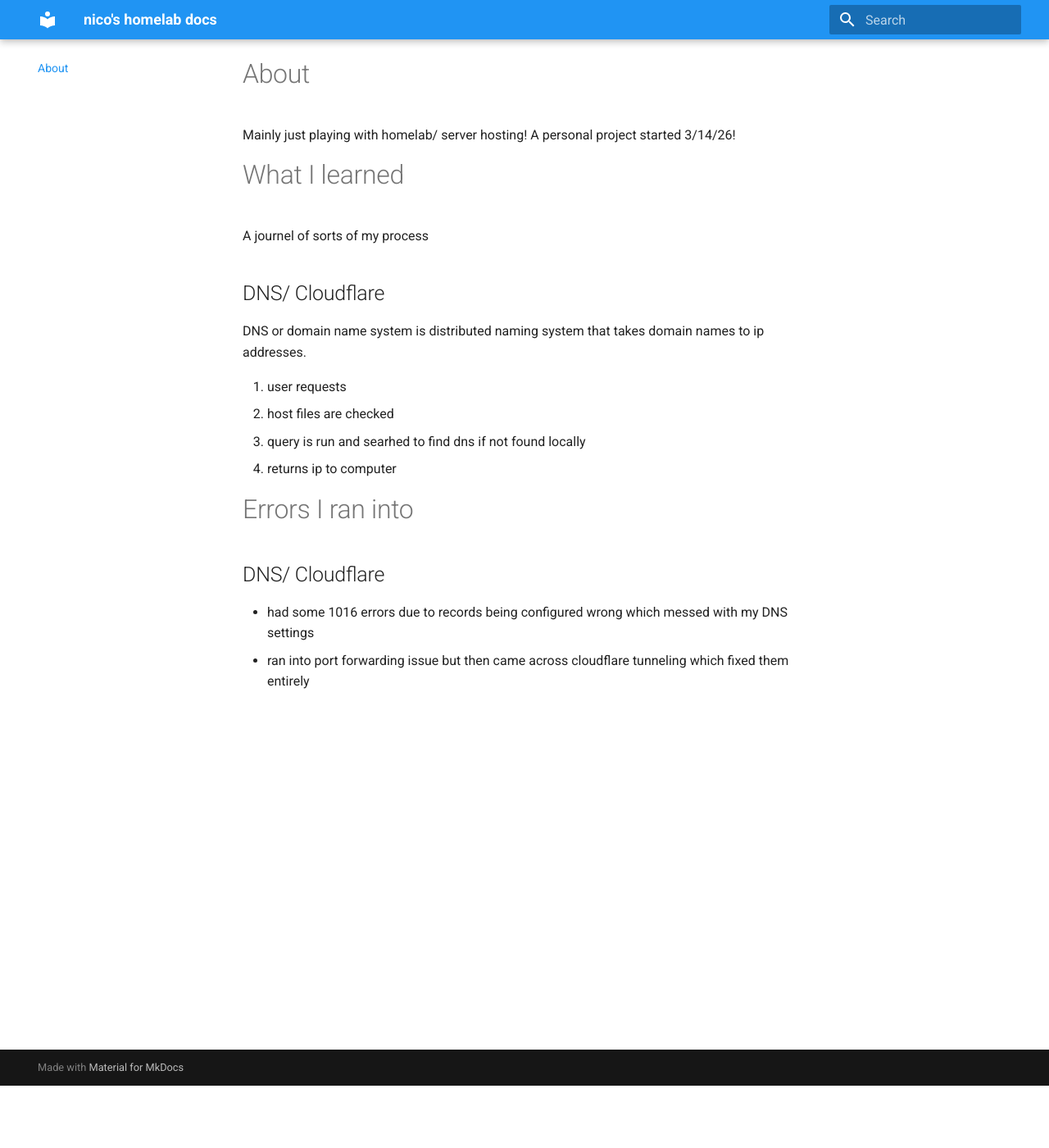
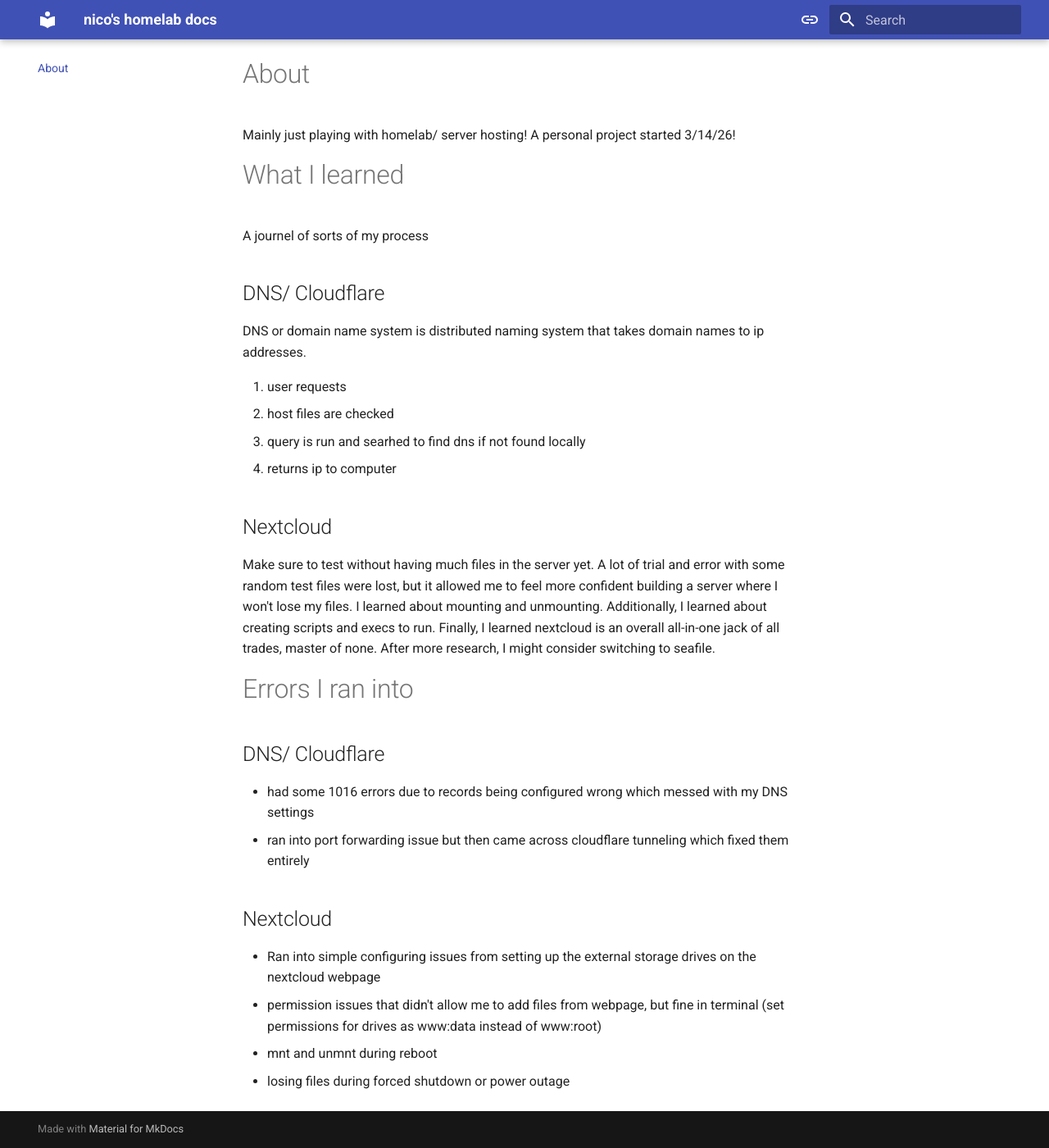
Before and after one commit to noranguy/home-lab, an MkDocs documentation site: the page built from docs/about.md, in a window 1280 px wide and 1400 px high, scrolled down 76 px. Shown: the whole window at 82% size. Built offline with MkDocs 1.6.1 and Material for MkDocs 9.7.7, drawn with Linux system fonts in a browser that asks for light colours.

Commit message:
edited and added nextcloud doc

```diff
--- a/docs/about.md
+++ b/docs/about.md
@@ -9,8 +9,15 @@ DNS or domain name system is distributed naming system that takes domain names t
 2. host files are checked
 3. query is run and searhed to find dns if not found locally
 4. returns ip to computer
-
+## Nextcloud
+Make sure to test without having much files in the server yet. A lot of trial and error with some random test files were lost, but it allowed me to feel more confident building a server where I won't lose my files.
+I learned about mounting and unmounting. Additionally, I learned about creating scripts and execs to run. Finally, I learned nextcloud is an overall all-in-one jack of all trades, master of none. After more research, I might consider switching to seafile.
 # Errors I ran into
 ## DNS/ Cloudflare
 - had some 1016 errors due to records being configured wrong which messed with my DNS settings
 - ran into port forwarding issue but then came across cloudflare tunneling which fixed them entirely
+## Nextcloud
+- Ran into simple configuring issues from setting up the external storage drives on the nextcloud webpage
+- permission issues that didn't allow me to add files from webpage, but fine in terminal (set permissions for drives as www:data instead of www:root)
+- mnt and unmnt during reboot
+- losing files during forced shutdown or power outage
--- a/mkdocs.yml
+++ b/mkdocs.yml
@@ -2,15 +2,33 @@ site_name: nico's homelab docs
 theme:
   name: material
   palette:
-    primary: 'blue'
-    accent: 'dark blue'
-    mode: dark
+      - media: "(prefers-color-scheme)"
+        toggle:
+          icon: material/link
+          name: Switch to light mode
+      - media: "(prefers-color-scheme: light)"
+        scheme: default
+        primary: indigo
+        accent: indigo
+        toggle:
+          icon: material/toggle-switch
+          name: Switch to dark mode
+      - media: "(prefers-color-scheme: dark)"
+        scheme: slate
+        primary: black
+        accent: indigo
+        toggle:
+          icon: material/toggle-switch-off
+          name: Switch to system preference
   features:
     - navigation.tabs
     - navigation.instant
     - navigation.tracking
   color_mode: dark
   favicon: img/favicon.ico
+  font:
+    text: Roboto
+    code: Roboto Mono
 nav:
   - Home: index.md
   - About: about.md
```
Also changed, not shown: docs/cloudflare-setup.md (+1 -1 lines), docs/index.md (+6 -10 lines), docs/nextcloud-setup.md (+106 -0 lines), docs/server-setup.md (+6 -0 lines), 1 other file.
